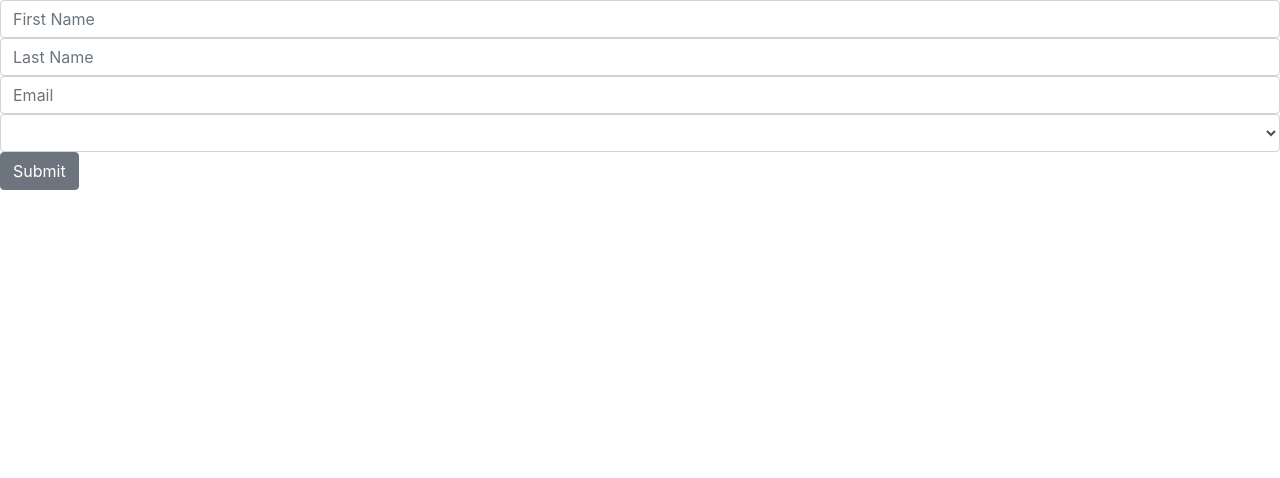
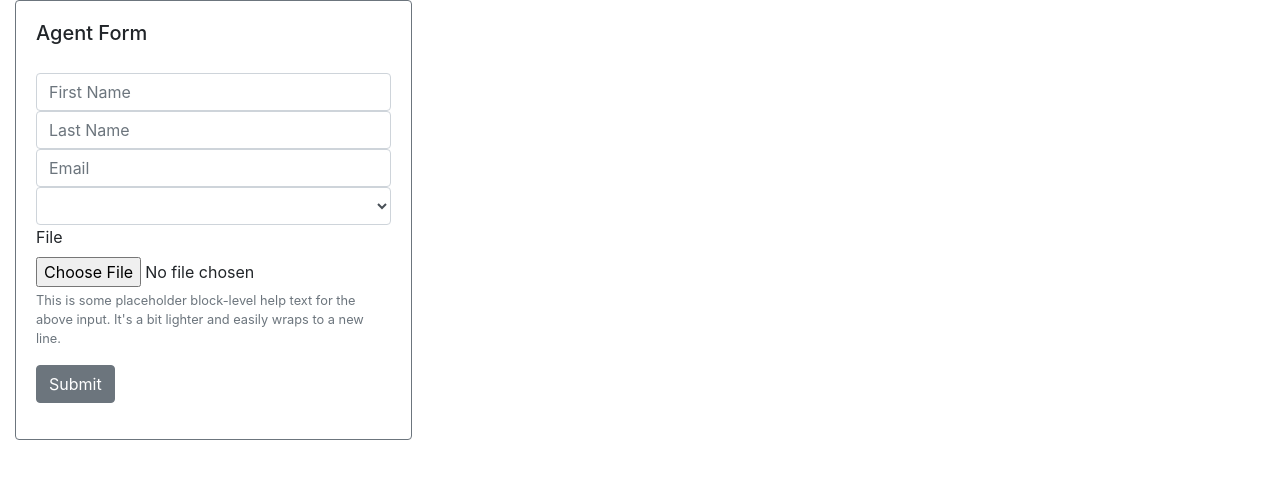
Before and after one commit to nphilli3/egainAPI, a React (Create React App) app: page / in a window 1280 px wide. Shown: the top 478 px of the page. Built offline with nearby package versions, Linux system fonts and the light colour scheme.

Commit message:
minor changes

```diff
--- a/package.json
+++ b/package.json
@@ -18,7 +18,6 @@
     "test": "react-scripts test",
     "eject": "react-scripts eject"
   },
-
   "eslintConfig": {
     "extends": "react-app"
   },
--- a/src/App.js
+++ b/src/App.js
@@ -1,5 +1,7 @@
 import React, { Component } from 'react';
+import {Col} from 'reactstrap'
 import AgentFrom from './comp/agentForm'
+import MyCard from './comp/card'
 
 import './App.css';
 
@@ -7,7 +9,9 @@ class App extends Component {
   render() {
     return (
       <div className="App">
-      	<AgentFrom/>
+        <Col xs="4">
+      	<MyCard cardTitle= "Agent Form"><AgentFrom/></MyCard>
+        </Col>
       </div>
     );
   }
--- a/src/comp/agentForm.js
+++ b/src/comp/agentForm.js
@@ -1,6 +1,7 @@
 import React from 'react';
 import {Form, FormGroup, Input, Button} from 'reactstrap'
 import $ from 'jquery'
+import ChooseFile from './chooseFile'
 
 
 export default class AgentForm extends React.Component {
@@ -28,7 +29,7 @@ export default class AgentForm extends React.Component {
   }
 
   handelSubmit(event) {
-  	var url = '/addAgent'
+  	var url = '/agent'
   	var formData = {
     	firstName: this.state.firstName,
   		lastName: this.state.lastName,
@@ -39,8 +40,8 @@ export default class AgentForm extends React.Component {
   		department: 'service',
   		group: this.state.group
   	}
-  	$.post(url, formData).done(function(res){
-  		alert(res.body + " Has been submitted");
+  	$.post(url, formData).done(function(data){
+  		alert( + " Has been submitted");
   	})
 
 
@@ -87,6 +88,7 @@ export default class AgentForm extends React.Component {
 	      			<option>Knowledge</option>
 	      			<option>Admin</option>
 	      		</Input>
+            <ChooseFile/>
 	      		<Button onClick={this.handelSubmit}>Submit</Button>
 	      	</FormGroup>
 	      </Form>
--- /dev/null
+++ b/src/comp/card.js
@@ -0,0 +1,16 @@
+
+import React from 'react';
+import { Card, CardTitle, CardText, Input } from 'reactstrap';
+
+const MyCard = (props) => {
+  return (
+      <Card body outline color="secondary">
+        <CardTitle>{props.cardTitle}</CardTitle>
+        <CardText>{props.cardText}</CardText>
+        <div>{props.children}</div>
+
+      </Card>
+  );
+};
+
+export default MyCard;
--- /dev/null
+++ b/src/comp/chooseFile.js
@@ -0,0 +1,20 @@
+import React from 'react';
+import { Button, Form, FormGroup, Label, Input, FormText } from 'reactstrap';
+
+export default class ChooseFile extends React.Component {
+  render() {
+    return (
+
+        <FormGroup>
+          <Label for="exampleFile">File</Label>
+          <Input type="file" name="file" accept=".csv, .json" />
+          <FormText color="muted">
+            This is some placeholder block-level help text for the above input.
+            It's a bit lighter and easily wraps to a new line.
+          </FormText>
+        </FormGroup>
+
+
+    );
+  }
+}
```
Also changed, not shown: 1 other file (tests, documents, lock files or other folders). Lines whose indentation alone changed are shown as unchanged.
